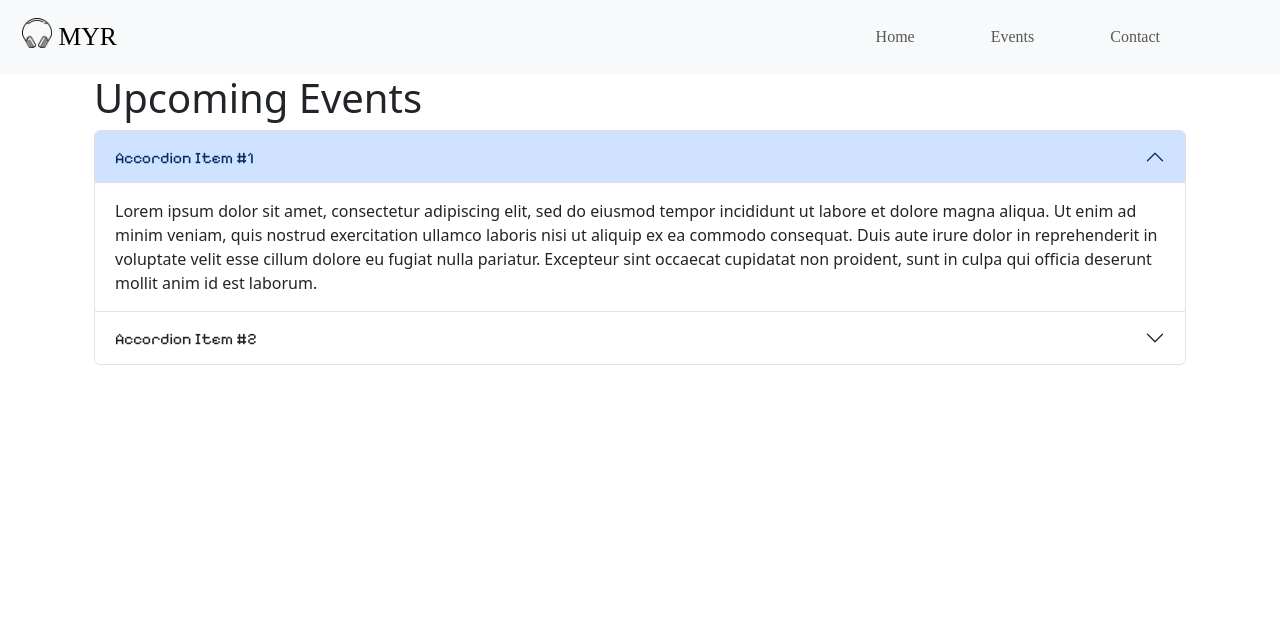
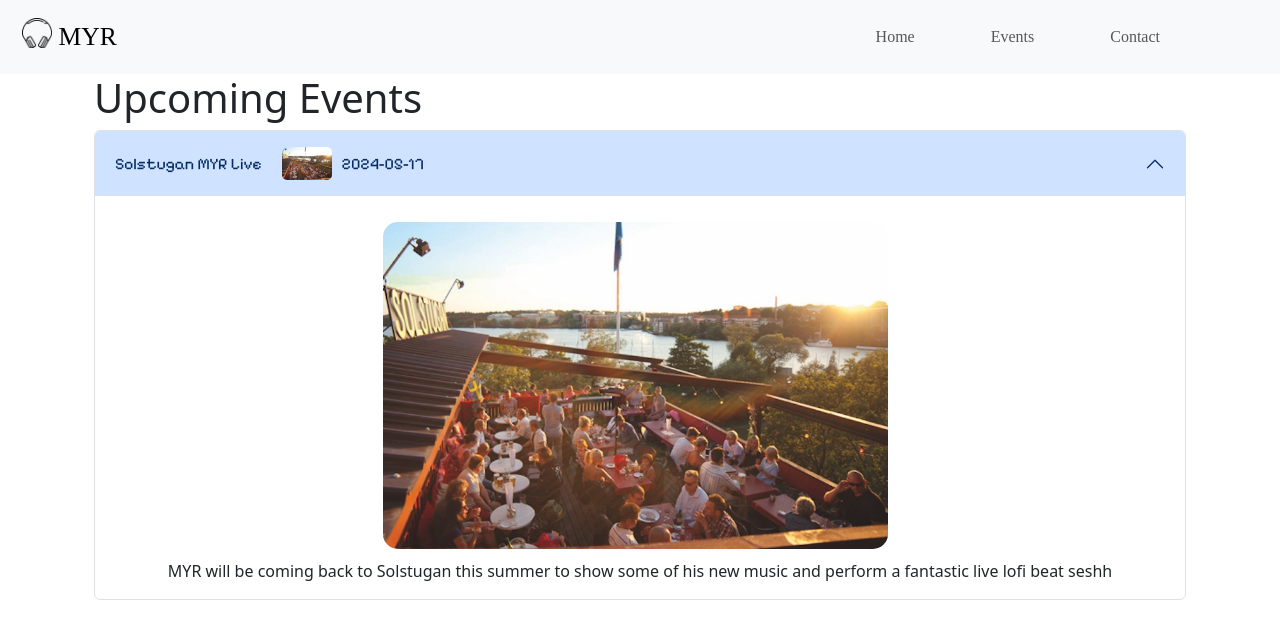
Before and after one commit to hasuwini77/R_02_myrProds, a React (Vite) app: page /event in a window 1280 px wide. Shown: the top 638 px of the page. Built offline with nearby package versions, Linux system fonts and the light colour scheme; a web font is replaced by a local one.

Commit message:
added an accordion system for the Event displaying - not ideal but working so far

```diff
--- /dev/null
+++ b/src/components/BasicEvent/index.jsx
@@ -0,0 +1,22 @@
+import Accordion from "react-bootstrap/Accordion";
+import { getImageURL } from "../../utils/function";
+
+function BasicEvent({ event, img, date, description }) {
+  return (
+    <Accordion defaultActiveKey="0">
+      <Accordion.Item eventKey="0">
+        <Accordion.Header>
+          {event}
+          <img src={getImageURL(img)} alt={event} style={{ width: "50px", marginRight: "10px", marginLeft: "20px", borderRadius: "5px" }} />
+          <span className="float-end">{date}</span>
+        </Accordion.Header>
+        <Accordion.Body style={{ display: "flex", justifyContent: "center", alignItems: "center", flexDirection: "column" }}>
+          <img src={getImageURL(img)} alt={event} style={{ width: "50%", marginRight: "10px", padding: "10px", borderRadius: "25px" }} />
+          {description}
+        </Accordion.Body>
+      </Accordion.Item>
+    </Accordion>
+  );
+}
+
+export default BasicEvent;
--- a/src/components/EventsList/index.jsx
+++ /dev/null
@@ -1,24 +0,0 @@
-import Accordion from "react-bootstrap/Accordion";
-
-function BasicEvent() {
-  return (
-    <Accordion defaultActiveKey="0">
-      <Accordion.Item eventKey="0">
-        <Accordion.Header>Accordion Item #1</Accordion.Header>
-        <Accordion.Body>
-          Lorem ipsum dolor sit amet, consectetur adipiscing elit, sed do eiusmod tempor incididunt ut labore et dolore magna aliqua. Ut enim ad minim veniam, quis nostrud exercitation ullamco laboris nisi ut aliquip ex ea commodo consequat. Duis aute irure
-          dolor in reprehenderit in voluptate velit esse cillum dolore eu fugiat nulla pariatur. Excepteur sint occaecat cupidatat non proident, sunt in culpa qui officia deserunt mollit anim id est laborum.
-        </Accordion.Body>
-      </Accordion.Item>
-      <Accordion.Item eventKey="1">
-        <Accordion.Header>Accordion Item #2</Accordion.Header>
-        <Accordion.Body>
-          Lorem ipsum dolor sit amet, consectetur adipiscing elit, sed do eiusmod tempor incididunt ut labore et dolore magna aliqua. Ut enim ad minim veniam, quis nostrud exercitation ullamco laboris nisi ut aliquip ex ea commodo consequat. Duis aute irure
-          dolor in reprehenderit in voluptate velit esse cillum dolore eu fugiat nulla pariatur. Excepteur sint occaecat cupidatat non proident, sunt in culpa qui officia deserunt mollit anim id est laborum.
-        </Accordion.Body>
-      </Accordion.Item>
-    </Accordion>
-  );
-}
-
-export default BasicEvent;
--- a/src/components/pages/EventPage/index.jsx
+++ b/src/components/pages/EventPage/index.jsx
@@ -1,5 +1,5 @@
 import React from "react";
-import BasicEvent from "../../EventsList";
+import BasicEvent from "../../BasicEvent";
 import { Container } from "react-bootstrap";
 
 const EventPage = () => {
@@ -9,7 +9,7 @@ const EventPage = () => {
         <div className="mainContent">
           <h1>Upcoming Events</h1>
         </div>
-        <BasicEvent />
+        <BasicEvent event="Solstugan MYR Live " img="solstugan.jpg" date=" 2024-05-17" description="MYR will be coming back to Solstugan this summer to show some of his new music and perform a fantastic live lofi beat seshh" />
       </Container>
     </>
   );
```
Also changed, not shown: src/assets/humle.jpg (added), src/assets/solstugan.jpg (added).
